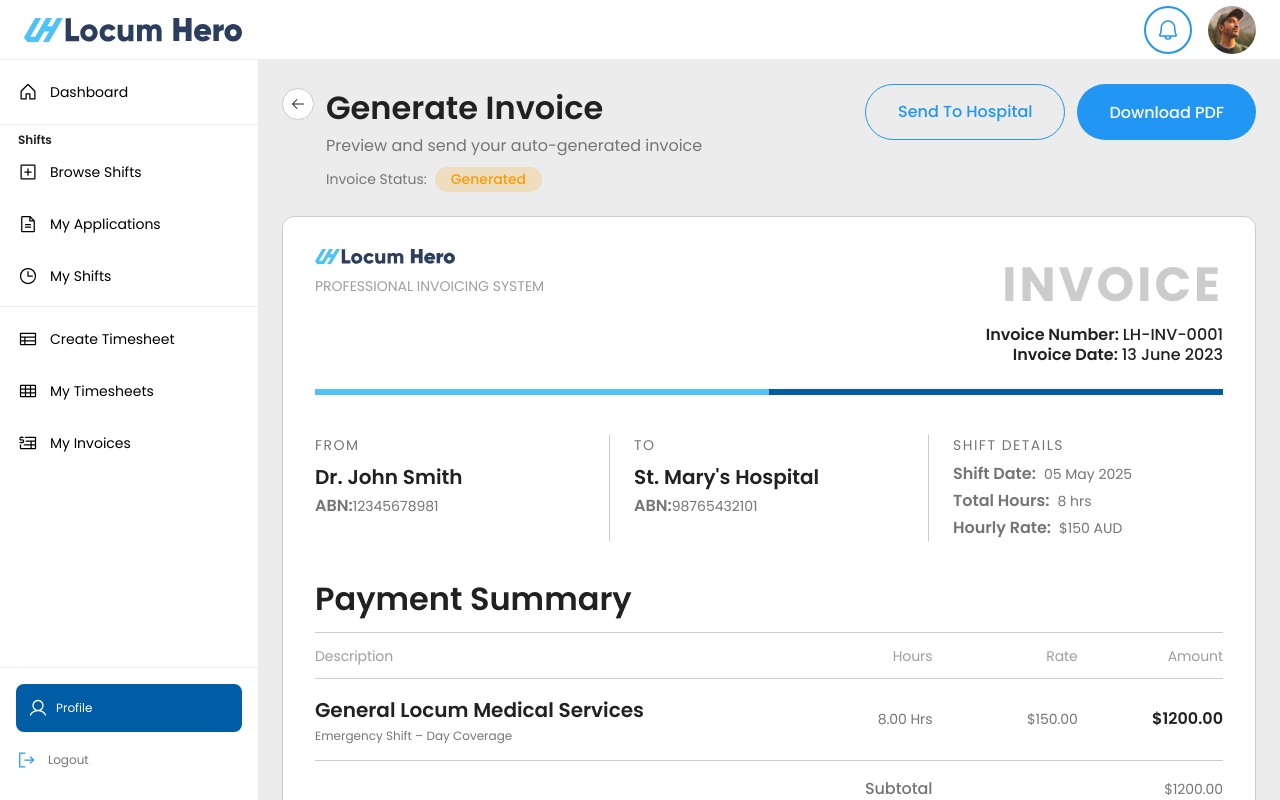
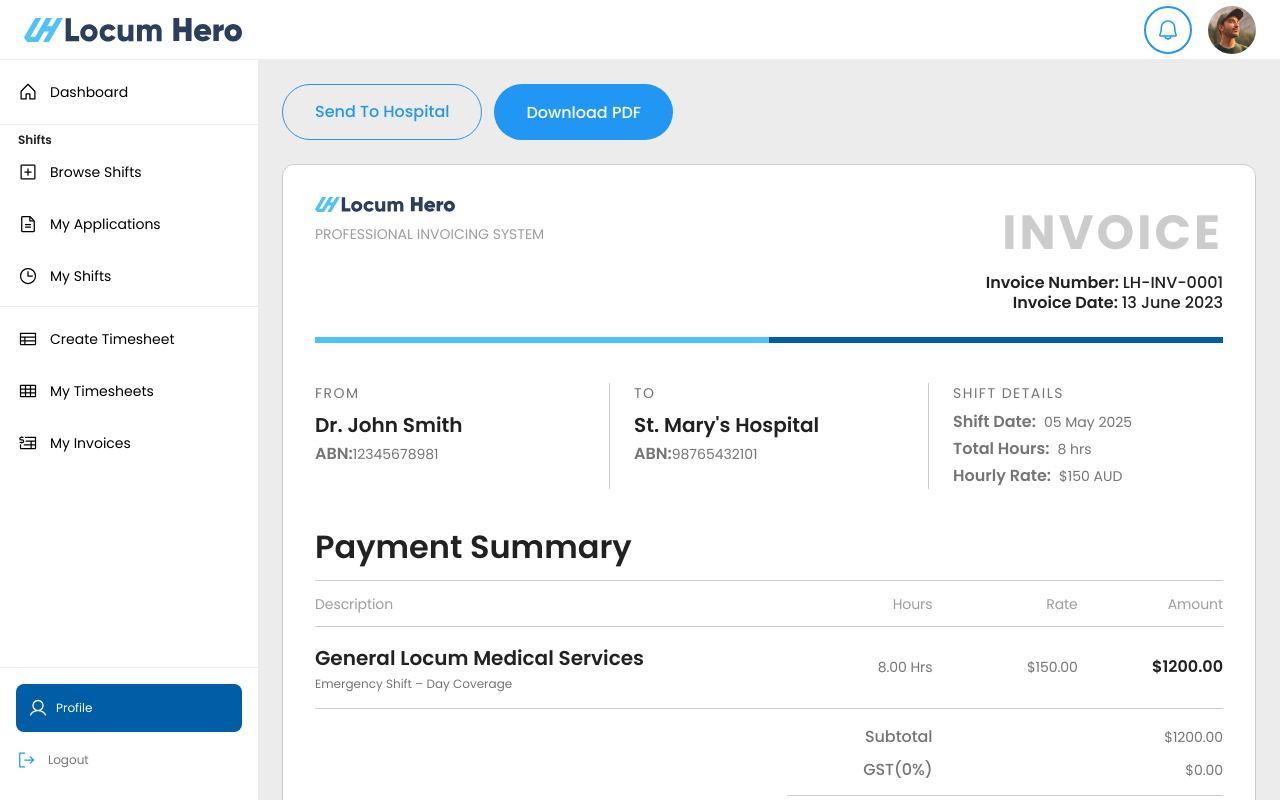
Before and after one commit to ahmadabdul786/CareRoster, a Next.js app: page /doctor/my-invoices/1 in a window 1280 px wide. Built offline with nearby package versions, Linux system fonts and the light colour scheme.

Commit message:
fix : build erorrs

```diff
--- a/src/app/(dashboard)/doctor/create-timesheet/page.tsx
+++ b/src/app/(dashboard)/doctor/create-timesheet/page.tsx
@@ -1,5 +1,6 @@
 'use client';
 
+import { Suspense } from 'react';
 import { useForm } from 'react-hook-form';
 import { zodResolver } from '@hookform/resolvers/zod';
 import { useRouter, useSearchParams } from 'next/navigation';
@@ -12,7 +13,7 @@
 import { mockShifts } from '@/constants/mockShifts';
 import { mockTimesheetShift } from '@/constants/mockTimesheet';
 
-export default function CreateTimesheetPage() {
+function CreateTimesheetContent() {
   const router = useRouter();
   const searchParams = useSearchParams();
 
@@ -190,3 +191,17 @@
     </DashboardLayout>
   );
 }
+
+export default function CreateTimesheetPage() {
+  return (
+    <Suspense
+      fallback={
+        <DashboardLayout role="doctor">
+          <div className="p-4 sm:p-6 bg-light-gray/30 min-h-screen" />
+        </DashboardLayout>
+      }
+    >
+      <CreateTimesheetContent />
+    </Suspense>
+  );
+}
--- a/src/app/(dashboard)/doctor/my-invoices/[id]/page.tsx
+++ b/src/app/(dashboard)/doctor/my-invoices/[id]/page.tsx
@@ -58,36 +58,7 @@
 
         {/* Page Header */}
         <div className="flex flex-col sm:flex-row sm:items-start sm:justify-between gap-4 mb-6">
-          <div className="flex items-start gap-3">
-            <button
-              onClick={() => router.back()}
-              className="mt-1 w-8 h-8 flex items-center justify-center rounded-full border border-soft-gray bg-white hover:bg-light-gray/40 transition-colors shrink-0"
-              aria-label="Go back"
-            >
-              <Icon icon="ph:arrow-left" className="w-4 h-4 text-dark-gray" />
-            </button>
-            <div>
-              <Typography as="h1" size="h1" weight="semibold" className="text-dark-gray mb-0.5">
-                Generate Invoice
-              </Typography>
-              <Typography as="p" size="lg" weight="normal" className="text-secondary-gray">
-                Preview and send your auto-generated invoice
-              </Typography>
-              <div className="flex items-center gap-2 mt-2">
-                <Typography as="span" size="md" weight="normal" className="text-secondary-gray">
-                  Invoice Status:
-                </Typography>
-                <Typography
-                  as="span"
-                  size="md"
-                  weight="medium"
-                  className={`px-4 py-0.5 rounded-full ${statusStyle.bg} ${statusStyle.text}`}
-                >
-                  {statusStyle.label}
-                </Typography>
-              </div>
-            </div>
-          </div>
+
 
           {/* Action Buttons */}
           <div className="flex items-center gap-3 shrink-0">
```
